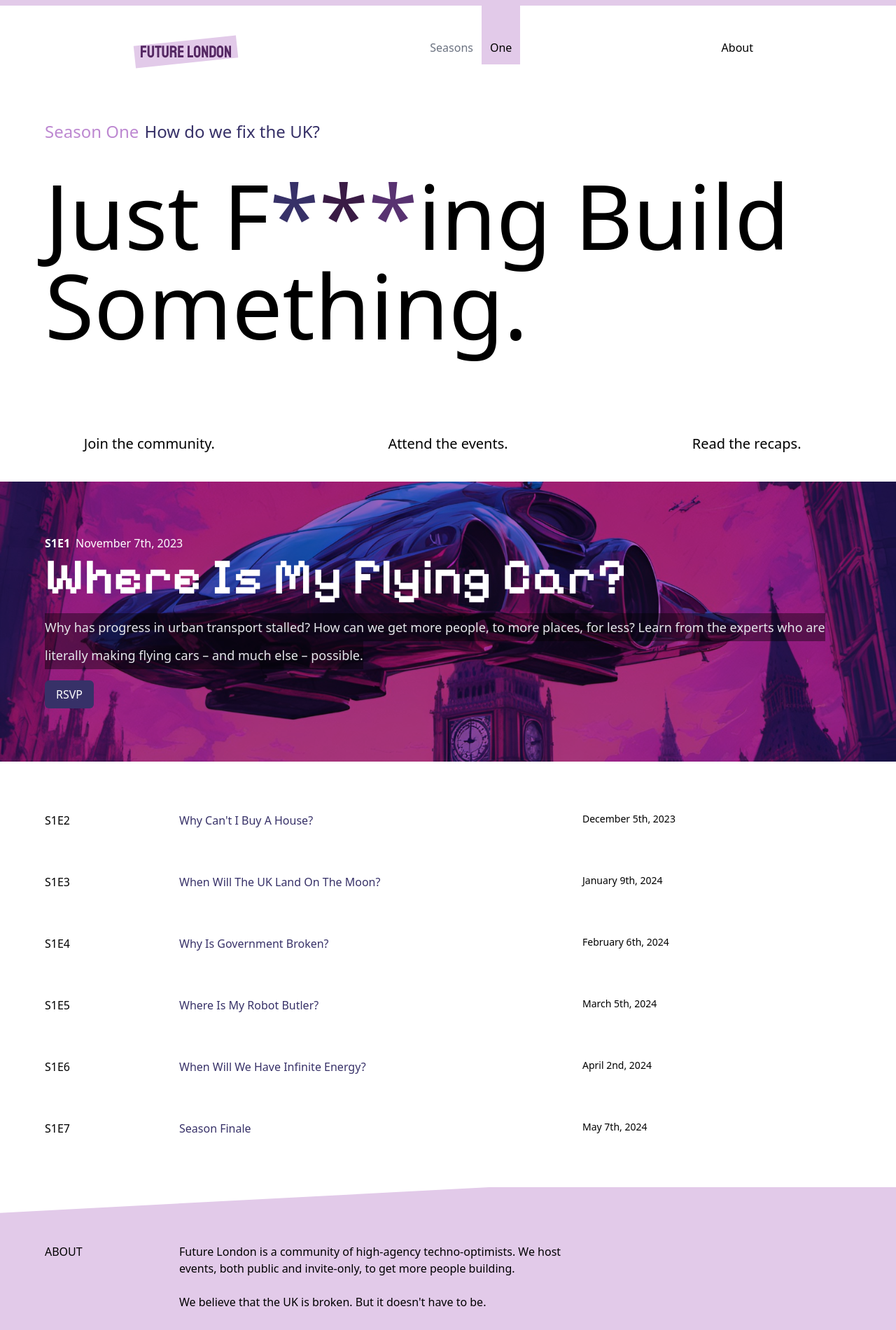
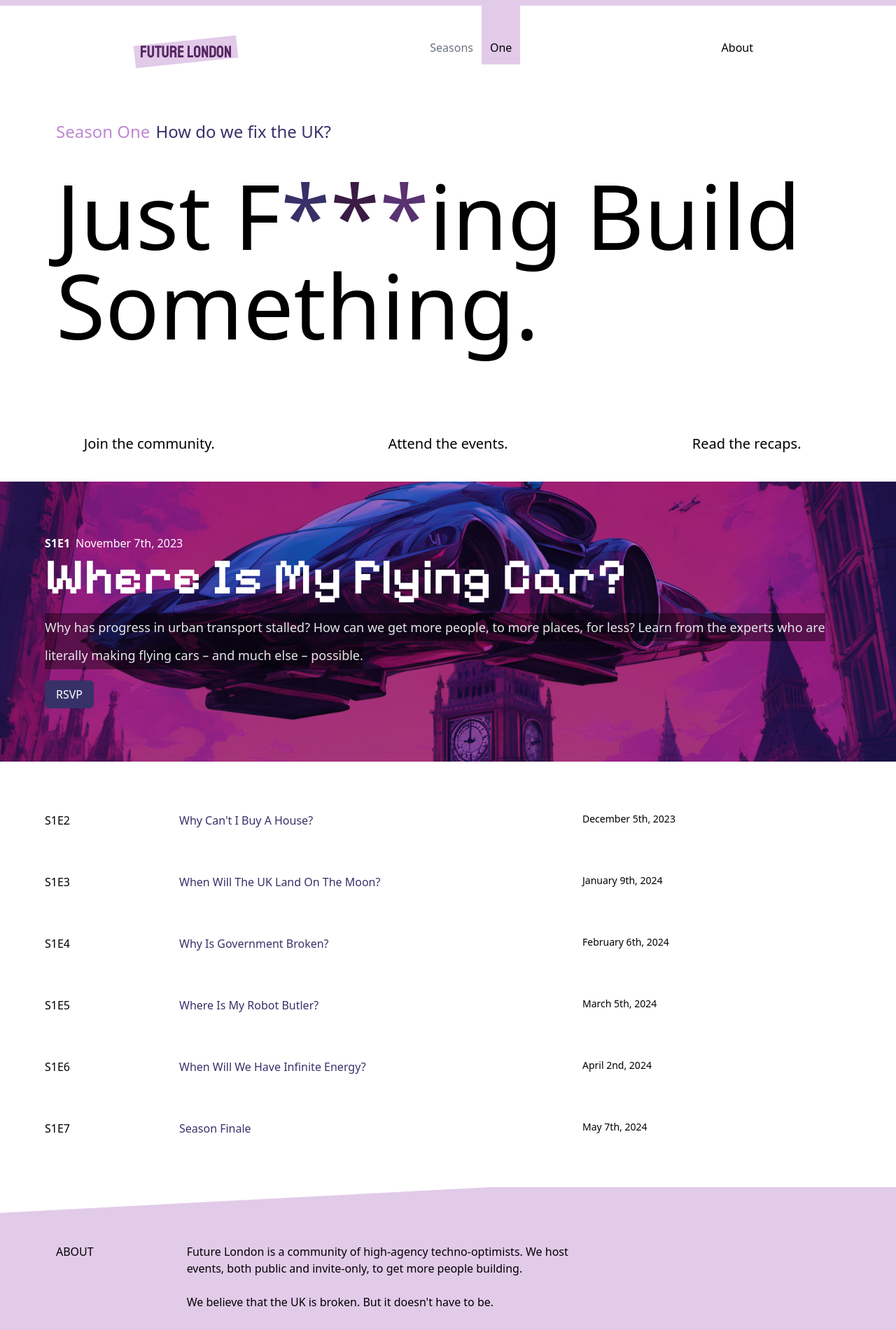
Before and after one commit to futurelondon/futurelondon.org, a website: page docs/index.html in a window 1280 px wide. Shown: the top 1900 px of the page at 70% size. Drawn offline with Linux system fonts and the light colour scheme.

Commit message:
Padding tweaks

```diff
--- a/docs/index.html
+++ b/docs/index.html
@@ -4,7 +4,7 @@
     <meta charset="UTF-8" />
     <meta name="viewport" content="width=device-width, initial-scale=1.0" />
     <title>Future London</title>
-    <link rel="stylesheet" href="/index.css?1696158404667" />
+    <link rel="stylesheet" href="/index.css?1696161384949" />
     <!-- 100% privacy-first analytics -->
     <script
       async
@@ -130,7 +130,7 @@
       </header>
 
       <div
-        class="hidden max-w-6xl grid-cols-12 px-4 pt-0 mx-auto mt-0 text-left sm:grid sm:mt-20 sm:pt-0 sm:px-0"
+        class="hidden max-w-6xl grid-cols-12 px-4 pt-0 mx-auto mt-0 text-left sm:grid sm:mt-20 sm:pt-0"
       >
         <main class="col-span-full">
           <h3
@@ -192,7 +192,7 @@
       style="min-height: 400px; background-image: url(/images/flying-cars.jpeg)"
     >
       <div
-        class="w-full h-full p-4 py-2 sm:px-0 text-white sm:p-0 min-w-[400px]"
+        class="w-full h-full p-4 py-2 text-white sm:py-0 min-w-[400px]"
       >
         <div
           class="flex flex-col items-start justify-center h-full max-w-6xl mx-auto"
@@ -405,7 +405,7 @@
         style="width: 110%"
       ></div>
       <div class="absolute top-0 w-full py-10 sm:py-20">
-        <div class="w-full max-w-6xl grid-cols-12 mx-auto sm:grid">
+        <div class="w-full max-w-6xl grid-cols-12 mx-auto sm:grid px-4">
           <div class="col-span-2">
             <h6
               id="about"
@@ -421,7 +421,7 @@
           </div>
 
           <article
-            class="col-span-6 px-4 mt-6 space-y-6 text-sm sm:p-0 sm:mt-0 sm:text-base"
+            class="col-span-6 mt-6 space-y-6 text-sm sm:p-0 sm:mt-0 sm:text-base"
           >
             <p>
               Future London is a community of high-agency techno-optimists. We
```
Also changed, not shown: src/index.html (+4 -4 lines), docs/index.css.
